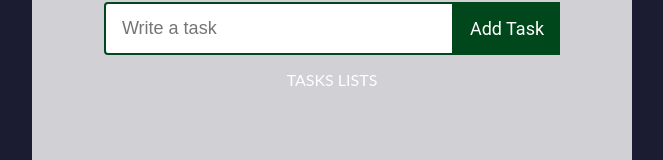
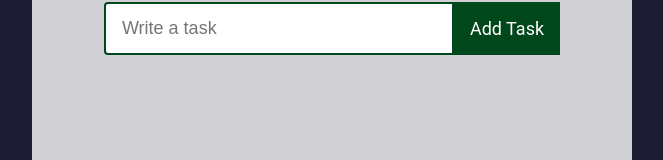
Before and after one commit to rfloresj/react-freeCodeCamp, a React (Create React App) app in the folder 4-task-manager/: page / in a window 1280 px wide. Shown: the part 272-432 px from the top of the page, without its empty margins (308-971 px from the left). Built offline with nearby package versions, Linux system fonts and the light colour scheme.

Commit message:
hook-tasks

```diff
--- a/4-task-manager/src/App.js
+++ b/4-task-manager/src/App.js
@@ -1,6 +1,5 @@
 import "./App.css";
 import freeCodeCampLogo from "./imgs/freecodecamp-logo.png";
-import TaskForm from "./Components/TaskForm";
 import TasksList from "./Components/TasksList";
 
 function App() {
--- a/4-task-manager/src/Components/TasksList.js
+++ b/4-task-manager/src/Components/TasksList.js
@@ -1,12 +1,18 @@
-import React from "react";
+import React, { useState } from "react";
 import TaskForm from "./TaskForm";
 import "./TasksList.css";
 
 function TasksList() {
+  const [tasks, setTasks] = useState([]);
+
   return (
     <>
       <TaskForm />
-      <div className="tasks-list-container">TASKS LISTS</div>
+      <div className="tasks-list-container">
+        {tasks.map((task) => (
+          <Task text={task.text} completed={task.completed} />
+        ))}
+      </div>
     </>
   );
 }
```
